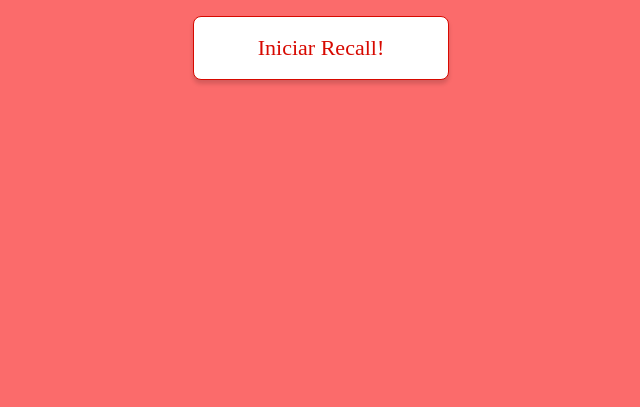
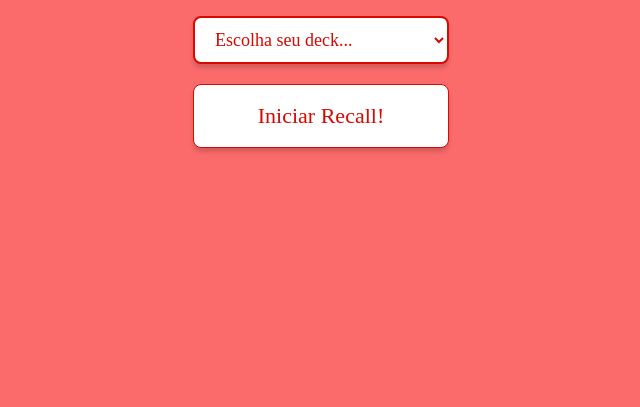
Before and after one commit to eldskald/projeto8-zaprecall, a React app: page / in a window 1280 px wide. Shown: the part 393-800 px from the top of the page, without its empty margins (319-959 px from the left). Built offline with nearby package versions, Linux system fonts and the light colour scheme; a web font is replaced by a local one.

Commit message:
Add another deck (bonus requirement)

```diff
--- a/src/assets/styles/home.css
+++ b/src/assets/styles/home.css
@@ -35,3 +35,24 @@
     font-weight: 400;
     color: var(--darkred);
 }
+
+.home > select {
+    width: 256px;
+    height: 48px;
+    margin-top: 20px;
+    padding: 0px 16px;
+
+    background-color: var(--white);
+    border: 2px solid var(--darkred);
+    border-radius: 8px;
+    box-shadow: 0px 4px 4px rgba(0, 0, 0, 0.15);
+
+    font-family: "Recursive";
+    font-size: 18px;
+    font-weight: 400;
+    color: var(--darkred);
+}
+
+.select-placeholder {
+    display: none;
+}
--- a/src/assets/styles/results.css
+++ b/src/assets/styles/results.css
@@ -7,7 +7,7 @@
 
     display: flex;
     flex-direction: column;
-    justify-content: space-between;
+    justify-content: center;
     align-items: center;
 
     background-color: var(--white);
--- a/src/components/App.js
+++ b/src/components/App.js
@@ -3,7 +3,10 @@ import React from "react";
 import Home from "./Home"
 import Recall from "./Recall";
 
-const deck1 = [
+export default function App () {
+
+    const decks = [
+        [
             {
                 question: "O que é JSX?",
                 answer: "Uma extensão de linguagem do JavaScript."
@@ -36,23 +39,57 @@ const deck1 = [
                 question: "Usamos estado (state) para ______.",
                 answer: "Dizer para o React quais informações quando atualizadas devem renderizar a tela novamente."
             }
+        ],
+        [
+            {
+                question: "Que comando deleta uma pasta?",
+                answer: "rm -r [endereço]"
+            },
+            {
+                question: "Que comando revela os arquivos/pastas ocultas?",
+                answer: "ls -a"
+            },
+            {
+                question: "Para onde vão os aplicativos instalados por algum gerenciador?",
+                answer: "Pasta bin no root."
+            },
+            {
+                question: "Como se configura um comando para o terminal?",
+                answer: "Adicione uma linha alias no ~/.bashrc."
+            },
+            {
+                question: "Que comando inicia uum repositório git?",
+                answer: "git init"
+            },
+            {
+                question: "Que comando retorna para um commit anterior em um repositório git?",
+                answer: "git checkout [commit]"
+            },
+            {
+                question: "Que comando cria um projeto React com create-react-app?",
+                answer: "create-react-app [nome do projeto] --template [template opcional]"
+            },
+            {
+                question: "Que comando abre o manual de um aplicativo?",
+                answer: "man [nome do aplicativo]"
+            }
+        ]
     ];
 
-export default function App () {
+    const [page, setPage] = React.useState("home");
+    const [selectedDeck, setSelectedDeck] = React.useState(0);
 
-    const [page, setPage] = React.useState("home")
-
-    function shuffleDeck (deck) {
-        let aux = deck.map(card => ({...card, recall: "none"}));
+    function shuffleDeck () {
+        let aux = decks[selectedDeck].map(card => ({...card, recall: "none"}));
         aux.sort(() => Math.random() - 0.5);
         return aux;
     }
 
     switch (page) {
         case "home":
-            return (<Home changePage={setPage} />);
+            return (<Home changePage={setPage} selectDeck={setSelectedDeck} />);
         case "recall":
-            return (<Recall changePage={setPage} deck={shuffleDeck(deck1)} />);
+            return (<Recall changePage={setPage} deck={shuffleDeck()} />);
         default:
             return (
                 <div className="error">
--- a/src/components/Card.js
+++ b/src/components/Card.js
@@ -76,14 +76,14 @@ export default function Card ({
                     console.log(cards[index].recall);
                     return (
                         <div className="card unselected">
-                            <p>{state} {cards[index].recall}</p>
+                            <p>Houve um erro!</p>
                         </div>
                     );
             }
         default:
             return (
                 <div className="card unselected">
-                    <p>{state} {cards[index].recall}</p>
+                    <p>Houve um erro!</p>
                 </div>
             );
 
--- a/src/components/Home.js
+++ b/src/components/Home.js
@@ -1,11 +1,17 @@
 import Logo from "../assets/images/logo.png";
 import "../assets/styles/home.css";
 
-export default function Home ({changePage}) {
+export default function Home ({changePage, selectDeck}) {
+
     return (
         <main className="home">
             <img src={Logo} alt="ZapRecall" />
             <h1>ZapRecall</h1>
+            <select name="decks">
+                <option defaultValue={""} className="select-placeholder">Escolha seu deck...</option>
+                <option value="react" onClick={() => selectDeck(0)}>React</option>
+                <option value="linux" onClick={() => selectDeck(1)}>Linux</option>
+            </select>
             <button onClick={() => changePage("recall")}>Iniciar Recall!</button>
         </main>
     );
```
Lines whose indentation alone changed are shown as unchanged.
